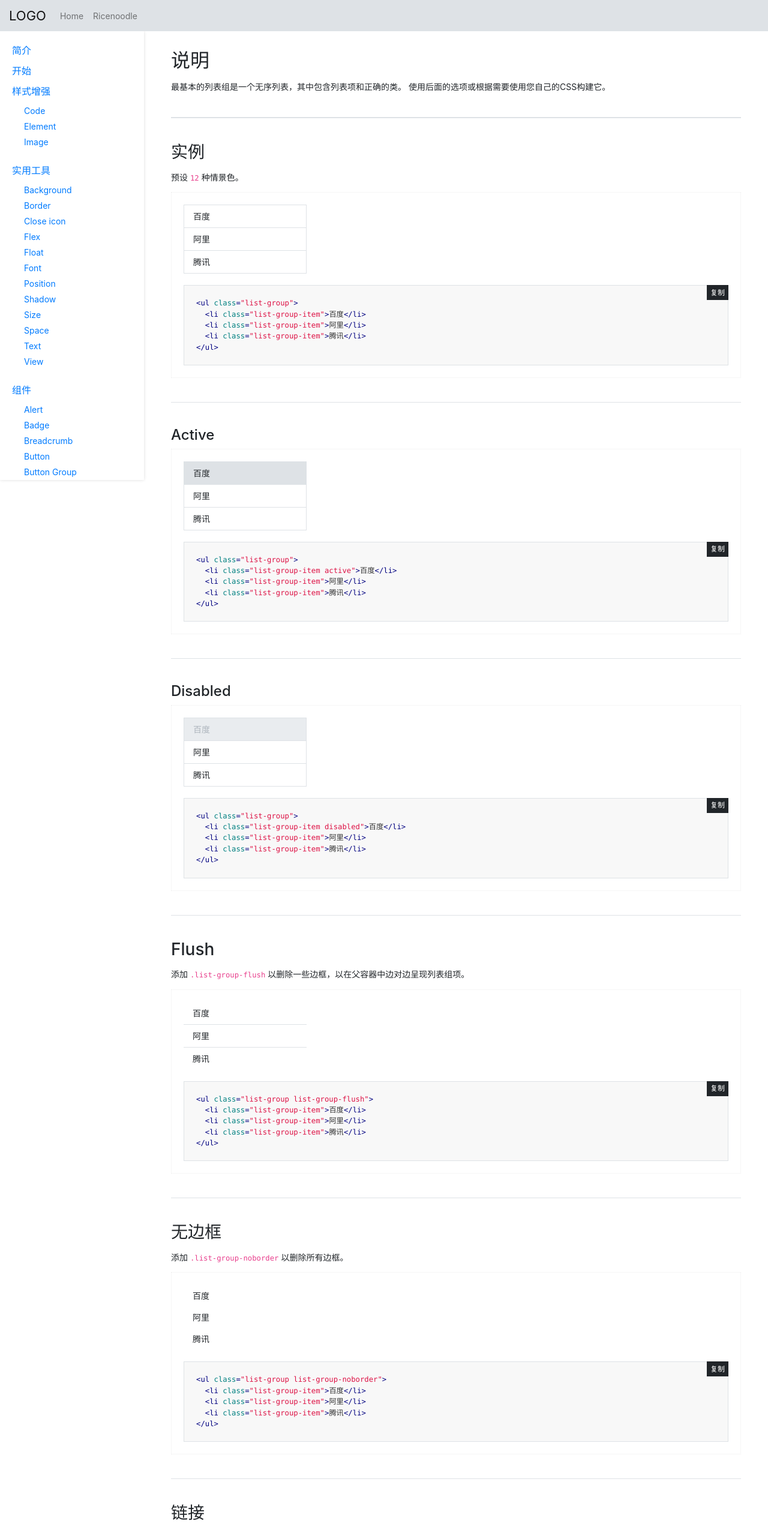
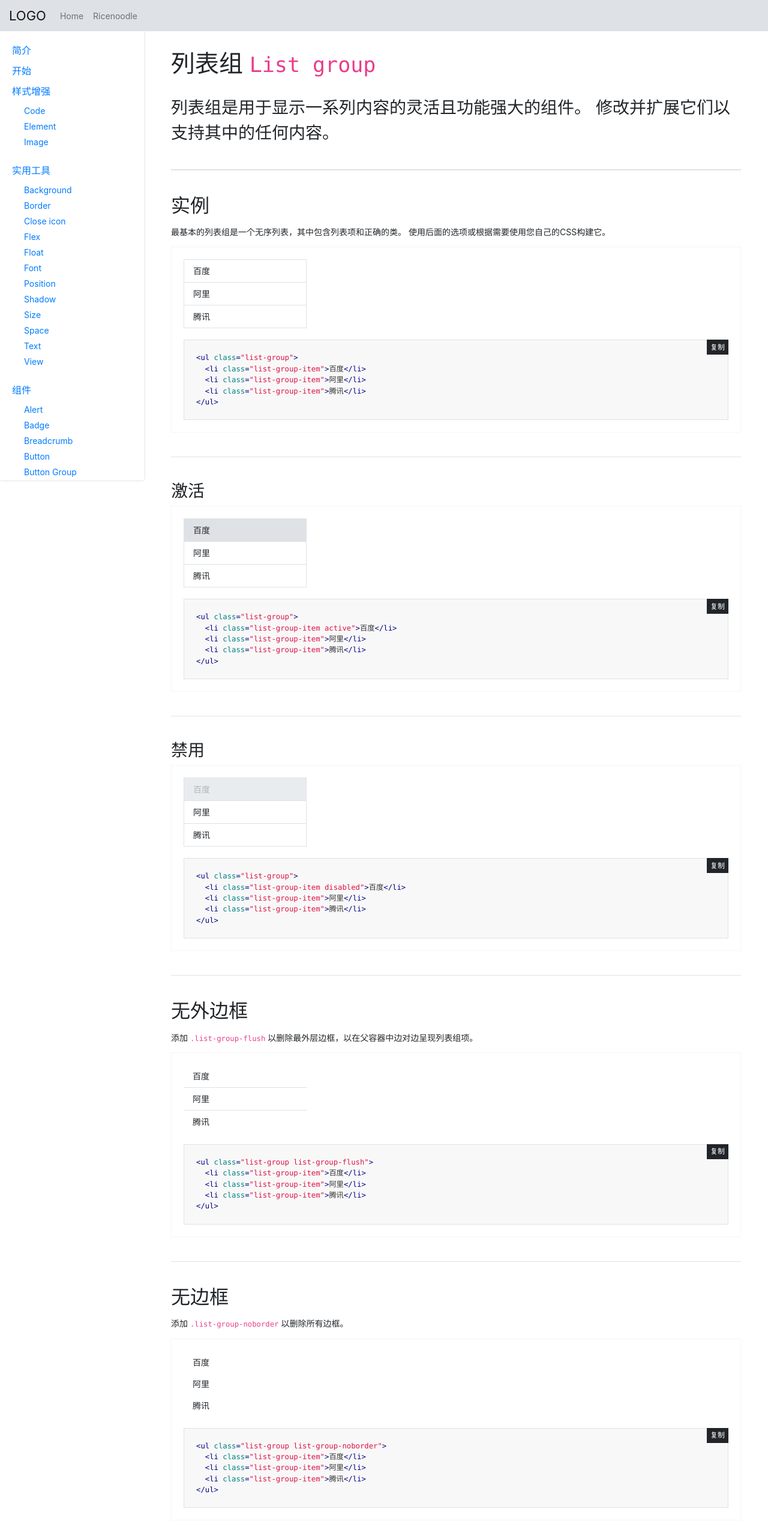
Before and after one commit to yayocn/yayocn-web, a React app: page /ricenoodle/components/listGroup in a window 1280 px wide. Shown: the top 2555 px of the page at 60% size. Built offline with nearby package versions, Linux system fonts and the light colour scheme.

Commit message:
improve listgroup

```diff
--- a/src/view/ricenoodle/components/Grid.js
+++ b/src/view/ricenoodle/components/Grid.js
@@ -80,7 +80,7 @@ export default class Grid extends Component {
     return (
       <PageWrapper>
         <h1>栅格系统 <code>Grid</code></h1>
-        <p>栅格系统对于布局尤其是响应式来说至关重要，它随着屏幕或者窗口视口的大小自动调整。</p>
+        <p className="font-2x font-100">栅格系统对于布局尤其是响应式来说至关重要，它随着屏幕或者窗口视口的大小自动调整。</p>
 
         <div className="divider divider-bold divider-lg"></div>
 
--- a/src/view/ricenoodle/components/InputGroup.js
+++ b/src/view/ricenoodle/components/InputGroup.js
@@ -120,7 +120,7 @@ export default class InputGroup extends Component {
     return (
       <PageWrapper>
         <h1>输入框组 <code>Input group</code></h1>
-        <p>通过在文本输入，自定义选择和自定义文件输入的任一侧添加文本，按钮或按钮组，轻松扩展表单控件。</p>
+        <p className="font-2x font-100">通过在文本输入，自定义选择和自定义文件输入的任一侧添加文本，按钮或按钮组，轻松扩展表单控件。</p>
 
         <div className="divider divider-bold divider-lg"></div>
 
--- a/src/view/ricenoodle/components/Jumbotron.js
+++ b/src/view/ricenoodle/components/Jumbotron.js
@@ -69,7 +69,7 @@ export default class Jumbotron extends Component {
     return (
       <PageWrapper>
         <h1>大屏幕 <code>Jumbotron</code></h1>
-        <p>轻巧，灵活的大屏幕组件，用于展示醒目的内容。</p>
+        <p className="font-2x font-100">轻巧，灵活的大屏幕组件，用于展示醒目的内容。</p>
 
         <div className="divider divider-bold divider-lg"></div>
 
--- a/src/view/ricenoodle/components/ListGroup.js
+++ b/src/view/ricenoodle/components/ListGroup.js
@@ -117,13 +117,13 @@ export default class ListGroup extends Component {
   render () {
     return (
       <PageWrapper>
-        <h2>说明</h2>
-        <p>最基本的列表组是一个无序列表，其中包含列表项和正确的类。 使用后面的选项或根据需要使用您自己的CSS构建它。</p>
+        <h1>列表组 <code>List group</code></h1>
+        <p className="font-2x font-100">列表组是用于显示一系列内容的灵活且功能强大的组件。 修改并扩展它们以支持其中的任何内容。</p>
 
         <div className="divider divider-bold divider-lg"></div>
 
-        <h3>实例</h3>
-        <p>预设 <code>12</code> 种情景色。</p>
+        <h2>实例</h2>
+        <p>最基本的列表组是一个无序列表，其中包含列表项和正确的类。 使用后面的选项或根据需要使用您自己的CSS构建它。</p>
         <div className={classnames(style['util-listgroup'])}>
           <div className="row">
             <div className="col-12">
@@ -158,7 +158,7 @@ export default class ListGroup extends Component {
         </div>
 
         <div className="divider divider-lg"></div>
-        <h4 className="mt-20">Active</h4>
+        <h3 className="mt-20">激活</h3>
         <div className={classnames(style['util-listgroup'])}>
           <div className="row">
             <div className="col-12">
@@ -187,7 +187,7 @@ export default class ListGroup extends Component {
         </div>
 
         <div className="divider divider-lg"></div>
-        <h4 className="mt-20">Disabled</h4>
+        <h3 className="mt-20">禁用</h3>
         <div className={classnames(style['util-listgroup'])}>
           <div className="row">
             <div className="col-12">
@@ -216,8 +216,8 @@ export default class ListGroup extends Component {
         </div>
 
         <div className="divider divider-lg"></div>
-        <h3>Flush</h3>
-        <p>添加 <code>.list-group-flush</code> 以删除一些边框，以在父容器中边对边呈现列表组项。</p>
+        <h2>无外边框</h2>
+        <p>添加 <code>.list-group-flush</code> 以删除最外层边框，以在父容器中边对边呈现列表组项。</p>
         <div className={classnames(style['util-listgroup'])}>
           <div className="row">
             <div className="col-12">
@@ -252,7 +252,7 @@ export default class ListGroup extends Component {
         </div>
 
         <div className="divider divider-lg"></div>
-        <h3>无边框</h3>
+        <h2>无边框</h2>
         <p>添加 <code>.list-group-noborder</code> 以删除所有边框。</p>
         <div className={classnames(style['util-listgroup'])}>
           <div className="row">
@@ -288,7 +288,7 @@ export default class ListGroup extends Component {
         </div>
 
         <div className="divider divider-lg"></div>
-        <h3>链接</h3>
+        <h2>链接</h2>
         <p>在 <code>.list-group-item</code> 中使用 <code>&lt;a&gt;</code> 标签。</p>
         <div className={classnames(style['util-listgroup'])}>
           <div className="row">
@@ -318,7 +318,7 @@ export default class ListGroup extends Component {
         </div>
 
         <div className="divider divider-lg"></div>
-        <h3>情景</h3>
+        <h2>情景</h2>
         <p>使用情景类为列表设置不同的主题。</p>
         <div className={classnames(style['util-listgroup'])}>
           <div className="row">
@@ -352,7 +352,7 @@ export default class ListGroup extends Component {
         </div>
 
         <div className="divider divider-lg"></div>
-        <h3>内容</h3>
+        <h2>内容</h2>
         <p>添加 <code>.list-group-item-heading .list-group-item-text</code> 等类为标题和主内容设置样式。</p>
         <div className={classnames(style['util-listgroup'])}>
           <div className="row">
```
